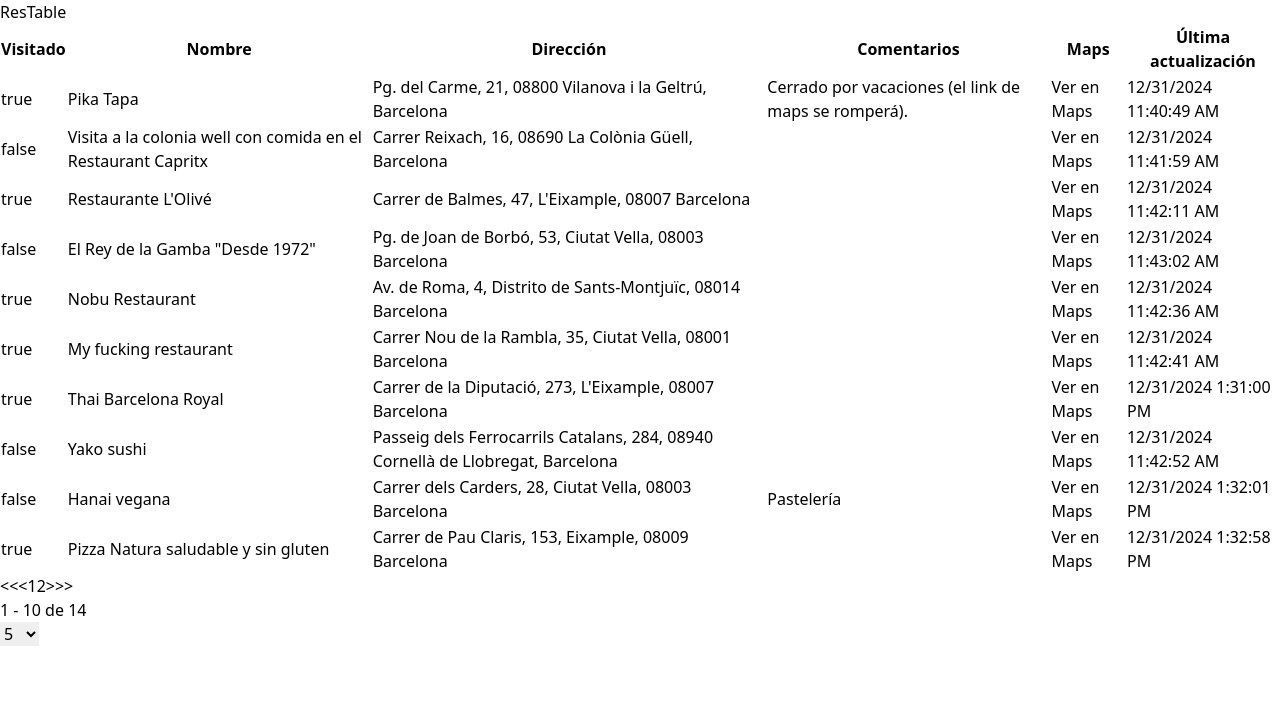
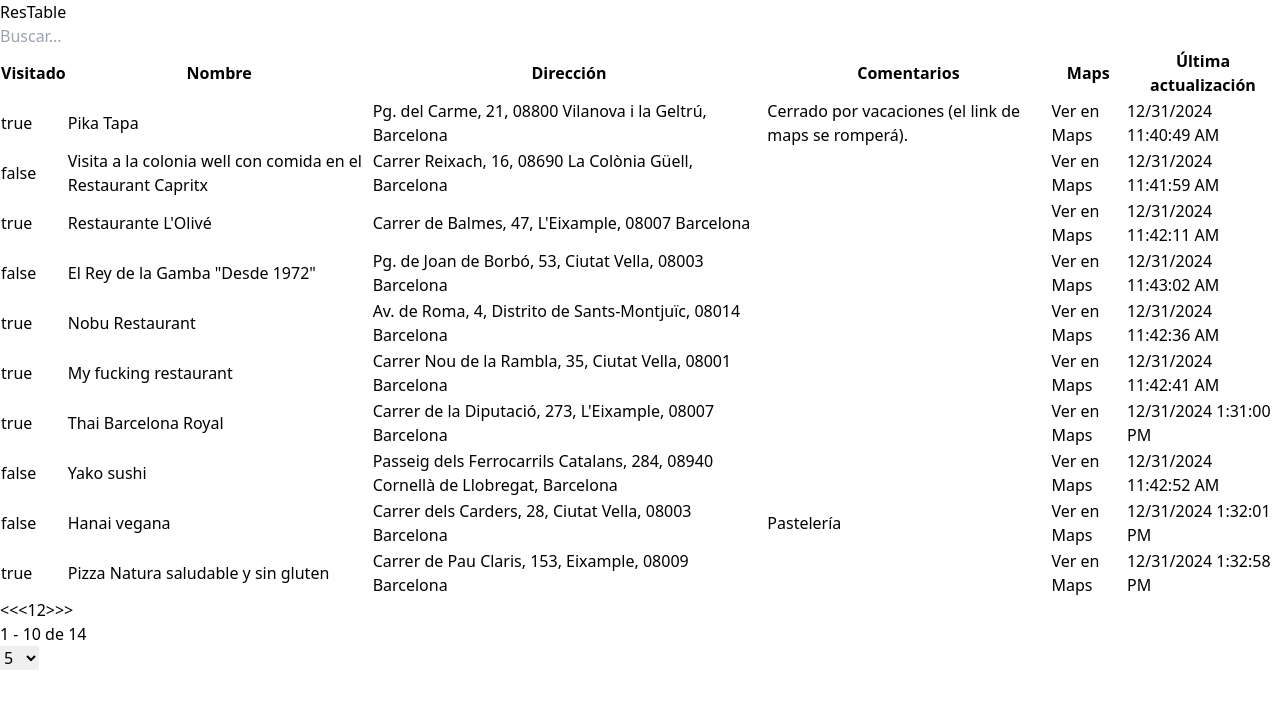
Before and after one commit to olivaalbert1/resTable, a React (Vite) app: page / in a window 1280 px wide. Shown: the top 708 px of the page. Built offline with nearby package versions, Linux system fonts and the light colour scheme.

Commit message:
filter implementation

```diff
--- a/package.json
+++ b/package.json
@@ -10,6 +10,7 @@
     "preview": "vite preview"
   },
   "dependencies": {
+    "@tanstack/match-sorter-utils": "^8.19.4",
     "@tanstack/react-table": "^8.20.6",
     "classnames": "^2.5.1",
     "react": "^18.3.1",
--- a/src/view/DataTable.jsx
+++ b/src/view/DataTable.jsx
@@ -1,10 +1,20 @@
-import React from "react";
-import { flexRender, getCoreRowModel, useReactTable, getPaginationRowModel } from "@tanstack/react-table";
+import React, { useState } from "react";
+import { flexRender, getCoreRowModel, useReactTable, getPaginationRowModel, getFilteredRowModel } from "@tanstack/react-table";
+import { rankItem } from "@tanstack/match-sorter-utils"
 import { defaultData } from "../utils/defaultData";
+
+const fuzzyfilter = (rows, columnId, value, addMeta) => {
+    const itemRank = rankItem(rows.getValue(columnId), value);
+
+    addMeta({itemRank})
+
+    return itemRank.passed
+}
 
 export const DataTable = () => {
     const [data, setData] = React.useState(defaultData);
-
+    const [globalFilter, setGlobalFilter] = useState('')
+    console.log(globalFilter)
     const columns = [
         {
             accessorKey: "visited",
@@ -42,11 +52,25 @@ export const DataTable = () => {
         {
             data,
             columns,
+            state: {
+                globalFilter
+            },
             getCoreRowModel: getCoreRowModel({}),
-            getPaginationRowModel: getPaginationRowModel({})
+            getPaginationRowModel: getPaginationRowModel({}),
+            getFilteredRowModel: getFilteredRowModel(),
+            globalFilterFn: fuzzyfilter
         });
     return (
         <div className="py-6 px-4">
+            <div className="my-2 text-right">
+                <input
+                    type="text"
+                    className="p-2 text-gray-600 border border-gray-300 rounded outline-indigo-700"
+                    onChange={e => setGlobalFilter(e.target.value)}
+                    placeholder="Buscar..."
+                    />
+
+            </div>
             <table className="table-auto w-full">
                 <thead>
                     {table.getHeaderGroups().map((headerGroup) => (
```
Also changed, not shown: 1 other file (tests, documents, lock files or other folders).
